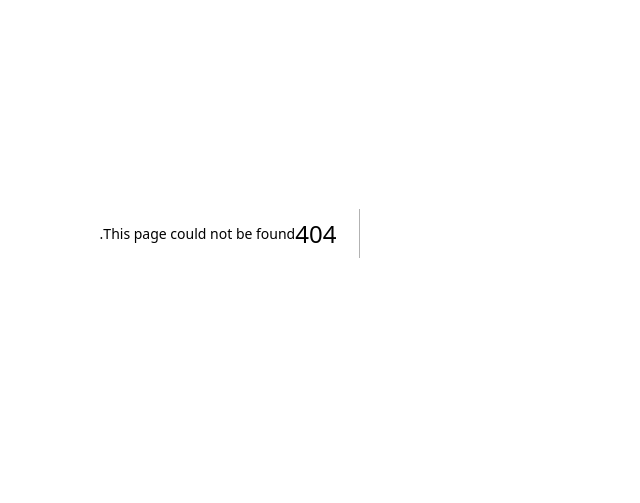
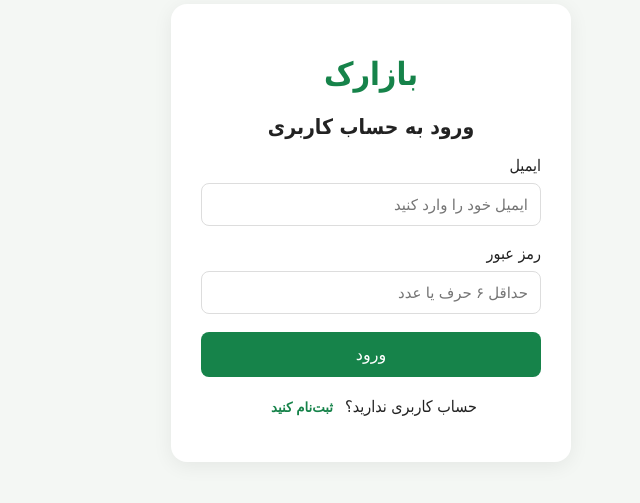
Before and after one commit to bazaarak-af/bazaarak, a Next.js app: page /login in a window 1280 px wide. Before the commit this address had no page. Shown: the part 167-670 px from the top of the page, without its empty margins (442-1082 px from the left). Built offline with nearby package versions, Linux system fonts and the light colour scheme; no server answers.

Commit message:
Create page.js

```diff
--- /dev/null
+++ b/app/login/page.js
@@ -0,0 +1,153 @@
+
+"use client";
+
+import { useState } from "react";
+import { useRouter } from "next/navigation";
+import { supabase } from "../../lib/supabase";
+
+export default function LoginPage() {
+  const router = useRouter();
+
+  const [isRegister, setIsRegister] = useState(false);
+  const [email, setEmail] = useState("");
+  const [password, setPassword] = useState("");
+  const [message, setMessage] = useState("");
+  const [loading, setLoading] = useState(false);
+
+  async function handleSubmit(e) {
+    e.preventDefault();
+    setMessage("");
+    setLoading(true);
+
+    try {
+      if (isRegister) {
+        const { data, error } = await supabase.auth.signUp({
+          email,
+          password,
+        });
+
+        if (error) throw error;
+
+        if (data.session) {
+          router.push("/");
+        } else {
+          setMessage("ثبت‌نام انجام شد. ایمیل خود را برای تأیید بررسی کنید.");
+        }
+      } else {
+        const { error } = await supabase.auth.signInWithPassword({
+          email,
+          password,
+        });
+
+        if (error) throw error;
+
+        router.push("/");
+      }
+    } catch (error) {
+      setMessage(error.message);
+    } finally {
+      setLoading(false);
+    }
+  }
+
+  return (
+    <main dir="rtl" style={{
+      minHeight: "100vh",
+      display: "grid",
+      placeItems: "center",
+      background: "#f4f7f4",
+      padding: "20px"
+    }}>
+      <form onSubmit={handleSubmit} style={{
+        width: "100%",
+        maxWidth: "400px",
+        background: "white",
+        padding: "30px",
+        borderRadius: "16px",
+        boxShadow: "0 4px 20px #0001"
+      }}>
+        <h1 style={{ color: "#16834a", textAlign: "center" }}>
+          بازارک
+        </h1>
+
+        <h2 style={{ textAlign: "center", fontSize: "21px" }}>
+          {isRegister ? "ساخت حساب کاربری" : "ورود به حساب کاربری"}
+        </h2>
+
+        <label>ایمیل</label>
+        <input
+          type="email"
+          required
+          value={email}
+          onChange={(e) => setEmail(e.target.value)}
+          placeholder="ایمیل خود را وارد کنید"
+          style={inputStyle}
+        />
+
+        <label>رمز عبور</label>
+        <input
+          type="password"
+          required
+          minLength={6}
+          value={password}
+          onChange={(e) => setPassword(e.target.value)}
+          placeholder="حداقل ۶ حرف یا عدد"
+          style={inputStyle}
+        />
+
+        <button type="submit" disabled={loading} style={buttonStyle}>
+          {loading ? "لطفاً صبر کنید..." : isRegister ? "ثبت‌نام" : "ورود"}
+        </button>
+
+        {message && (
+          <p style={{ textAlign: "center", color: "#b42318" }}>
+            {message}
+          </p>
+        )}
+
+        <p style={{ textAlign: "center", marginTop: "20px" }}>
+          {isRegister ? "قبلاً حساب ساخته‌اید؟" : "حساب کاربری ندارید؟"}
+          <button
+            type="button"
+            onClick={() => {
+              setIsRegister(!isRegister);
+              setMessage("");
+            }}
+            style={{
+              border: "none",
+              background: "none",
+              color: "#16834a",
+              cursor: "pointer",
+              fontWeight: "bold",
+              marginRight: "6px"
+            }}
+          >
+            {isRegister ? "ورود" : "ثبت‌نام کنید"}
+          </button>
+        </p>
+      </form>
+    </main>
+  );
+}
+
+const inputStyle = {
+  display: "block",
+  width: "100%",
+  padding: "12px",
+  margin: "8px 0 18px",
+  border: "1px solid #ddd",
+  borderRadius: "8px",
+  boxSizing: "border-box",
+  fontSize: "15px"
+};
+
+const buttonStyle = {
+  width: "100%",
+  padding: "13px",
+  background: "#16834a",
+  color: "white",
+  border: "none",
+  borderRadius: "8px",
+  fontSize: "16px",
+  cursor: "pointer"
+};
```
